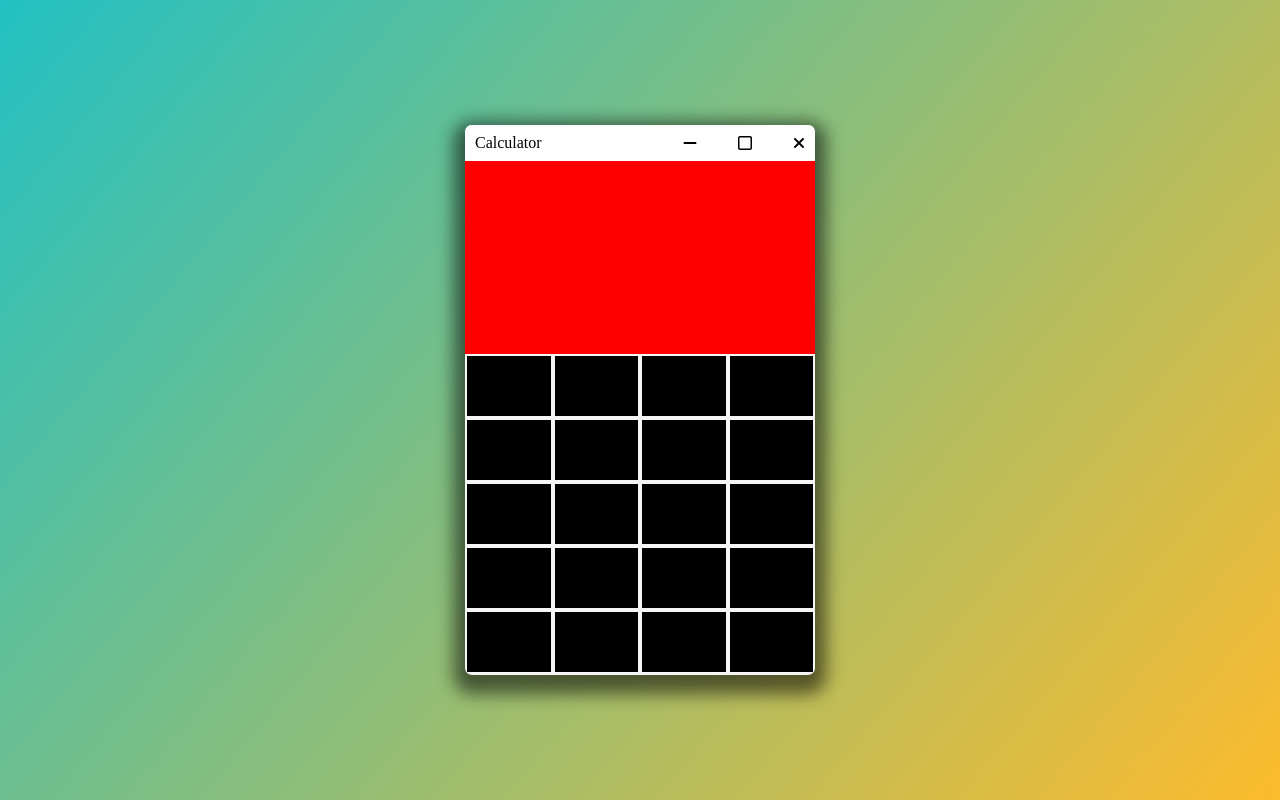
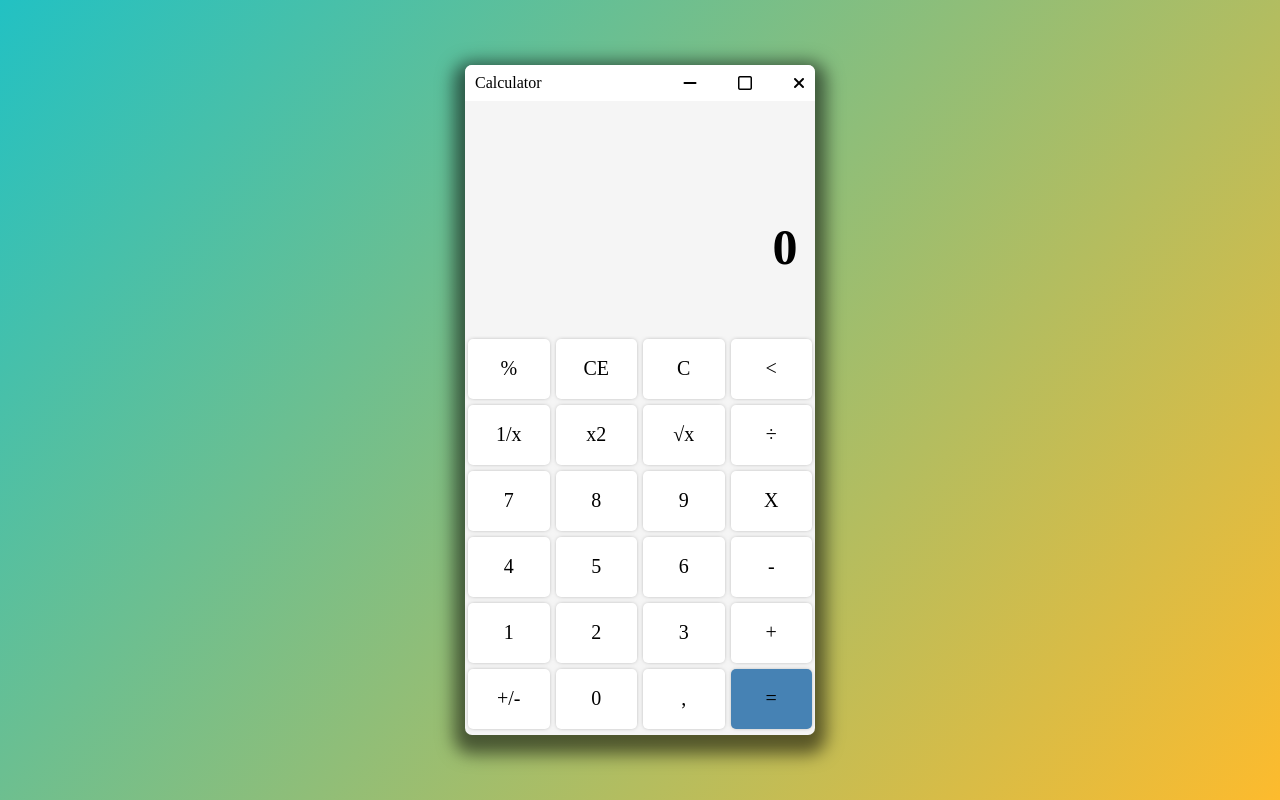
Before and after one commit to StefanoGrassoSG/calculator, a website built with Vite: page calculator/index.html in a window 1280 px wide. Built offline with nearby package versions, Linux system fonts and the light colour scheme.

Commit message:
ADD basic

```diff
--- a/calculator/index.html
+++ b/calculator/index.html
@@ -21,7 +21,9 @@
               </div>
             </div>
             <div class="calcs">
+              <div id="calc">
 
+              </div>
             </div>
             <div id="btn" class="buttons">
 
@@ -29,5 +31,6 @@
         </div>
     </div>
     <script type="module" src="/main.js"></script>
+    <script type="module" src="/listenerButtons.js"></script>
   </body>
 </html>
--- /dev/null
+++ b/calculator/listenerButtons.js
@@ -0,0 +1,42 @@
+let value = '';
+
+if (value === '') {
+    document.getElementById('calc').textContent = '0';
+}
+
+
+document.getElementById('1').addEventListener('click', function() {
+    value = value + '1';
+    console.log(value)
+    const div = document.createElement('div');
+    div.textContent = "1";
+    document.getElementById('calc').appendChild(div);
+    update()
+  });
+
+
+document.getElementById('2').addEventListener('click', function() {
+    value = value + '2';
+    console.log(value)
+    const div = document.createElement('div');
+    div.textContent = "2";
+    document.getElementById('calc').appendChild(div);
+    update()
+  });
+
+
+
+  document.getElementById('C').addEventListener('click', function() {
+    value = '0'
+    clear()
+  })
+
+  function update() {
+    document.getElementById('calc').textContent = value;
+  }
+
+  function clear() {
+    if (value != '') {
+        document.getElementById('calc').textContent = '0';
+    }
+  }
--- a/calculator/main.js
+++ b/calculator/main.js
@@ -3,7 +3,43 @@ import javascriptLogo from './javascript.svg'
 import viteLogo from '/vite.svg'
 import { setupCounter } from './counter.js'
 
-for (let index = 0; index < 20; index++) {
-  const btn = document.createElement("div");
-  document.getElementById('btn').append(btn)
+const symbols = [
+  '%',
+  'CE',
+  'C',
+  '<',
+  '1/x',
+  'x2',
+  '√x',
+  '÷',
+  '7',
+  '8',
+  '9',
+  'X',
+  '4',
+  '5',
+  '6',
+  '-',
+  '1',
+  '2',
+  '3',
+  '+',
+  '+/-',
+  '0',
+  ',',
+  '='
+]
+
+const btnContainer = document.getElementById('btn');
+
+
+for (let index = 0; index < symbols.length; index++) {
+  const btn = document.createElement('div');
+  btn.id = symbols[index];
+  btn.innerHTML = symbols[index];
+
+  if (index === symbols.length - 1) {
+    btn.style.backgroundColor = 'SteelBlue';
+  }
+  btnContainer.appendChild(btn);
 }
--- a/calculator/style.scss
+++ b/calculator/style.scss
@@ -13,7 +13,7 @@
 
   .calculator {
     width: 350px;
-    height: 550px;
+    height: 670px;
     position: absolute;
     background-color: whitesmoke;
     top: 50%;
@@ -22,6 +22,19 @@
     -webkit-box-shadow: 0px 8px 17px 11px rgba(0,0,0,0.55);
     box-shadow: 0px 8px 17px 11px rgba(0,0,0,0.55);
     border-radius: 7px;
+
+    .calcs {
+      position: relative;
+
+      #calc {
+        position: absolute;
+        top: 50%;
+        right: 5%;
+        font-size: 50px;
+        font-weight: bold;
+        display: flex;
+      }
+    }
 
     .head {
       background-color: white;
@@ -48,7 +61,8 @@
 
     .calcs {
       height: 35%;
-      background-color: red;
+      background-color: whitesmoke;
+      display: flex;
     }
 
     .buttons {
@@ -56,10 +70,28 @@
       flex-wrap: wrap;
 
       & > div {
-        width: calc((100% / 4) - 4px);
-        margin: 2px;
+        width: calc((100% / 4) - 6px);
+        margin: 3px;
         height: 60px;
-        background-color: black;
+        background-color: white;
+        border-radius: 5px;
+        display: flex;
+        justify-content: center;
+        align-items: center;
+        font-size: 20px;
+        color: black;
+        -webkit-box-shadow: 0px 0px 5px -6px rgba(0,0,0,0.55);
+        box-shadow: 0px 0px 5px -2px rgba(0,0,0,0.55);
+        cursor: pointer;
+        user-select: none;
+
+        &:hover {
+          background-color: whitesmoke;
+        }
+      }
+
+      #btn-24:hover {
+        filter: brightness(110%);
       }
     }
   }
```
